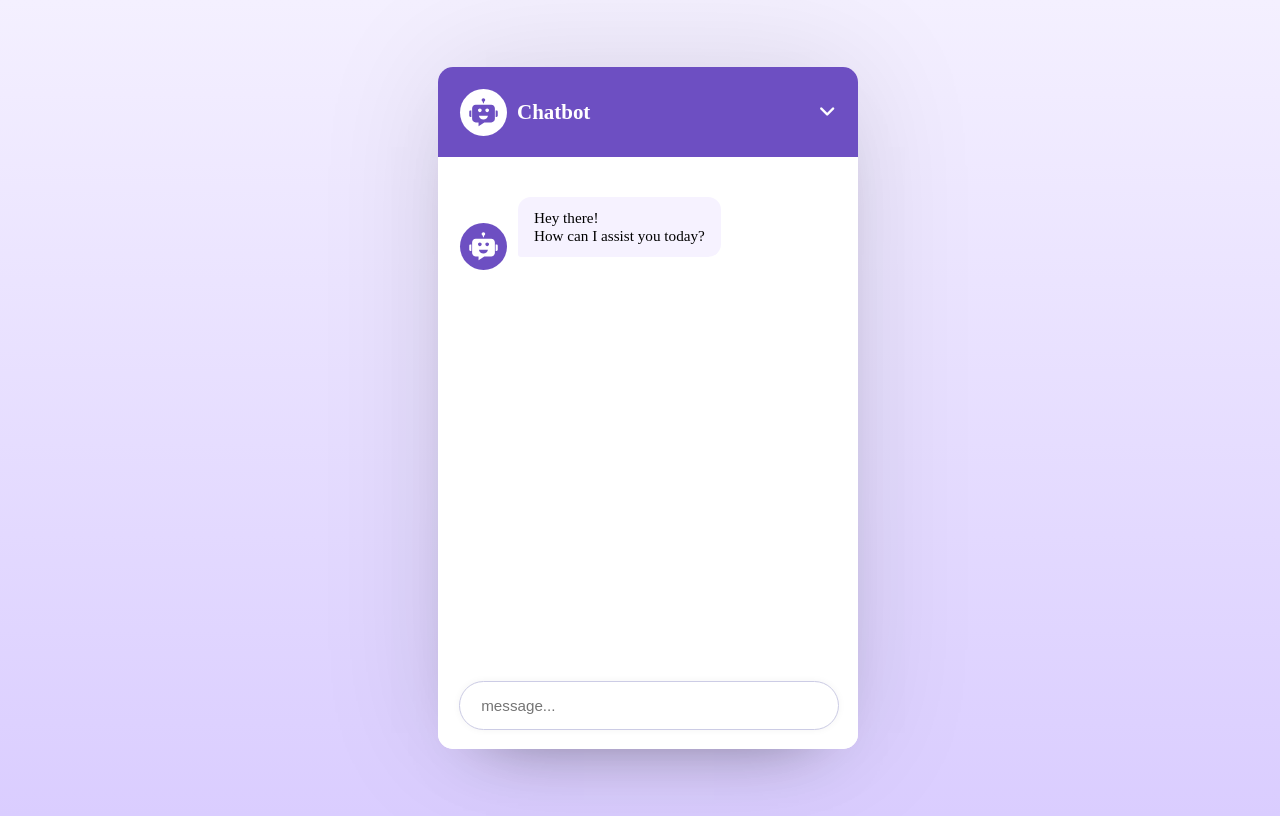
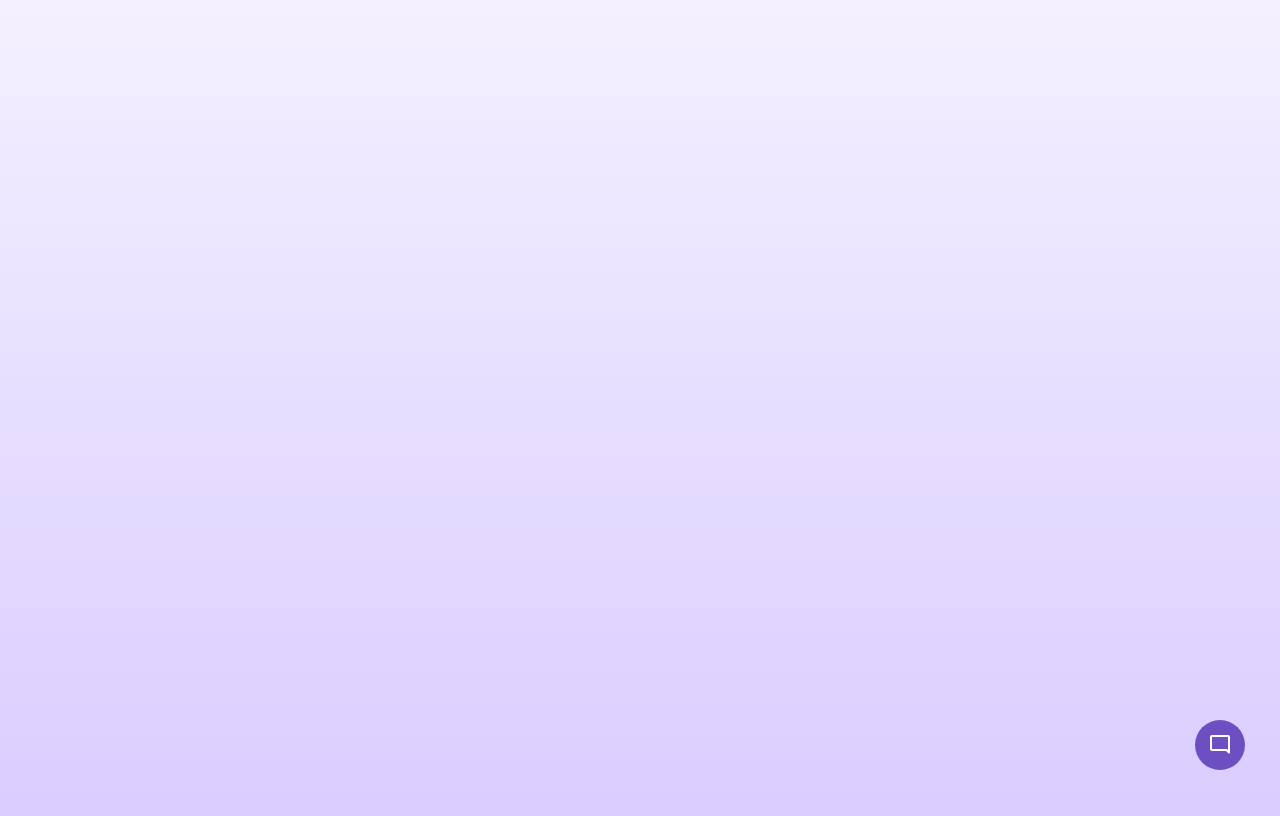
Before and after one commit to RinaeTshibubudze/Chatbot, a React (Vite) app: page / in a window 1280 px wide. Built offline with nearby package versions, Linux system fonts and the light colour scheme.

Commit message:
Toggler to close the chatbot

```diff
--- a/index.html
+++ b/index.html
@@ -7,7 +7,7 @@
     <title>Chatbot in ReactJS</title>
     <link
       rel="stylesheet"
-      href="https://fonts.googleapis.com/css2?family=Material+Symbols+Rounded:opsz,wght,FILL,GRAD@48,400,0,0"
+      href="https://fonts.googleapis.com/css2?family=Material+Symbols+Rounded:opsz,wght,FILL,GRAD@48,400,1,0"
     />
   </head>
   <body>
--- a/src/App.jsx
+++ b/src/App.jsx
@@ -5,6 +5,7 @@ import { useRef, useState, useEffect } from "react";
 
 const App = () => {
   const [chatHistory, setChatHistory] = useState([]);
+  const [showChatbot, setShowChatbot] = useState(false);
   const chatBodyRef = useRef();
 
   const generateBotResponse = async (history) => {
@@ -54,7 +55,15 @@ const App = () => {
   }, [chatHistory]);
 
   return (
-    <div className="container">
+    <div className={`container ${showChatbot ? "show-chatbot" : ""}`}>
+      <button
+        onClick={() => setShowChatbot((prev) => !prev)}
+        id="chatbot-toggler"
+      >
+        <span className="material-symbols-rounded">mode_comment</span>
+        <span className="material-symbols-rounded">close</span>
+      </button>
+
       <div className="chatbot-popup">
         {/* Chat Header */}
         <div className="chat-header">
@@ -63,7 +72,10 @@ const App = () => {
             <h2 className="logo-text">Chatbot</h2>
           </div>
 
-          <button className="material-symbols-rounded">
+          <button
+            onClick={() => setShowChatbot((prev) => !prev)}
+            className="material-symbols-rounded"
+          >
             keyboard_arrow_down
           </button>
         </div>
--- a/src/index.css
+++ b/src/index.css
@@ -9,21 +9,66 @@
 
 body {
   width: 100%;
-  display: flex;
-  align-items: center;
-  justify-content: center;
   min-height: 100vh;
   background: linear-gradient(#f4f0ff, #dacdff);
 }
 
+#chatbot-toggler {
+  position: fixed;
+  bottom: 30px;
+  right: 35px;
+  border: none;
+  height: 50px;
+  width: 50px;
+  display: flex;
+  cursor: pointer;
+  border-radius: 50%;
+  background: #6d4fc2;
+  align-items: center;
+  justify-content: center;
+  transition: all 0.2s ease;
+}
+
+#chatbot-toggler span {
+  position: absolute;
+  color: #fff;
+}
+
+.container.show-chatbot #chatbot-toggler {
+  transform: rotate(90deg);
+}
+
+#chatbot-toggler span:last-child,
+.container.show-chatbot #chatbot-toggler span:first-child {
+  opacity: 0;
+}
+
+.container.show-chatbot #chatbot-toggler span:last-child {
+  opacity: 1;
+}
+
 .chatbot-popup {
-  position: relative;
+  position: fixed;
+  opacity: 0;
+  pointer-events: none;
+  bottom: 90px;
+  right: 35px;
   width: 420px;
+  transform: scale(0.2);
   overflow: hidden;
   background: #fff;
   border-radius: 15px;
+  transform-origin: bottom right;
   box-shadow: 0 0 128px 0 rgba(0, 0, 0, 0.1),
     0 32px 64px -48px rgba(0, 0, 0, 0.5);
+  transition: all 0.1s ease;
+}
+
+.container.show-chatbot .chatbot-popup {
+  opacity: 1;
+  pointer-events: auto;
+  transform: scale(1);
+  transition: opacity 0.3s ease;
 }
 
 .chatbot-popup .chat-header {
@@ -183,3 +228,32 @@ body {
 .chat-form .message-input:valid ~ button {
   display: block;
 }
+
+/* Responsive  medea query for mobile screens*/
+
+@media (max-width: 520px) {
+  #chatbot-toggler {
+    bottom: 20px;
+    right: 20px;
+  }
+  .chatbot-popup {
+    width: 100%;
+    right: 0;
+    border-radius: 0;
+    bottom: 0;
+    height: 100%;
+  }
+
+  .chatbot-popup .chat-header {
+    padding: 12px 15px;
+  }
+
+  .chat-body {
+    height: calc(90% - 55px);
+    padding: 25px 15px;
+  }
+
+  .chat-footer {
+    padding: 10px 15px 15px;
+  }
+}
```
